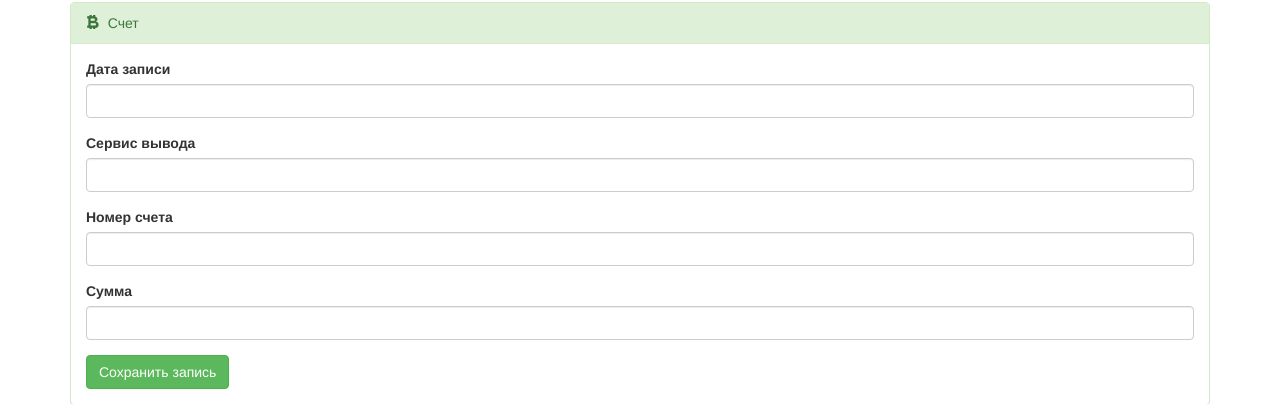
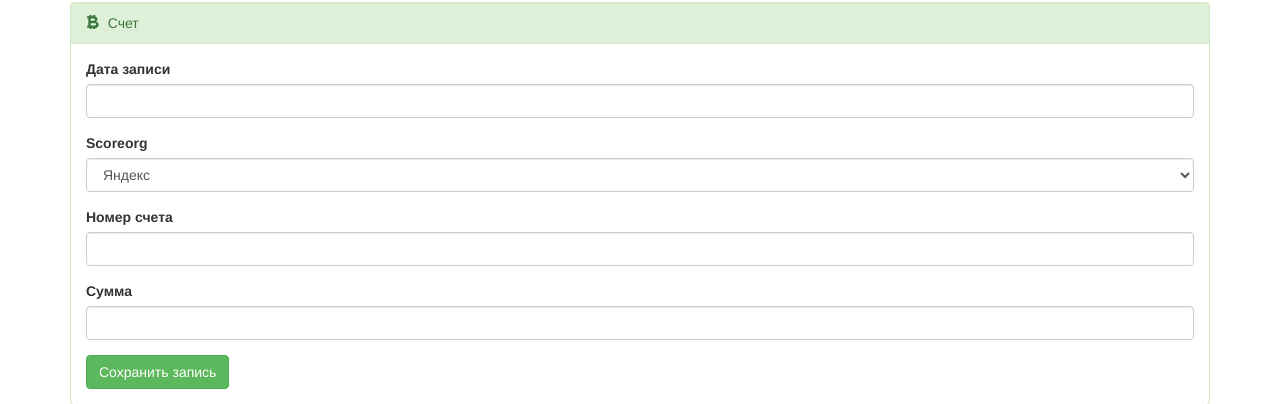
Before and after one commit to walerij/maining2, a Yii app: template views/site/scoreoutput/addoutput.php in a window 1280 px wide. Shown: the part 131-535 px from the top of the page. Run offline with PHP 8.4 and a stand-in for Yii, Linux system fonts and the light colour scheme; the template is opened without the code that fills it, so the values that code supplies are empty; form fields are guessed from the names that the template uses; some libraries are stand-ins or nearby versions.

Commit message:
Дизайн - список выбора платежных сервисов

```diff
--- a/views/site/scoreoutput/addoutput.php
+++ b/views/site/scoreoutput/addoutput.php
@@ -13,8 +13,15 @@
             <?php $form= \yii\bootstrap\ActiveForm::begin()?>
 
              <?=$form->field($output, 'dateoutput')->label('Дата записи')?>
-             <?=$form->field($output, 'scoreorg')->label('Сервис вывода')?>
-             <?=$form->field($output, 'scorenumber')->label('Номер счета')?>
+             <?//=$form->field($output, 'scoreorg')->label('Сервис вывода')?>
+            <?=$form->field($output, 'scoreorg')->dropDownList([
+                    'А' => 'Яндекс',
+                    'Б' => 'KIWI',
+                    'В' => 'PayPal',            ],
+            [
+            'prompt' => 'Выберите один вариант'
+            ]); ?>
+             <?=$form->field($output, 'scorenumber')->label('Номер счета')->hint('Размер 20 символов')?>
              <?=$form->field($output, 'scoresum')->label('Сумма')?>
             <button class="btn btn-success" type="submit">
                 Сохранить запись
```
